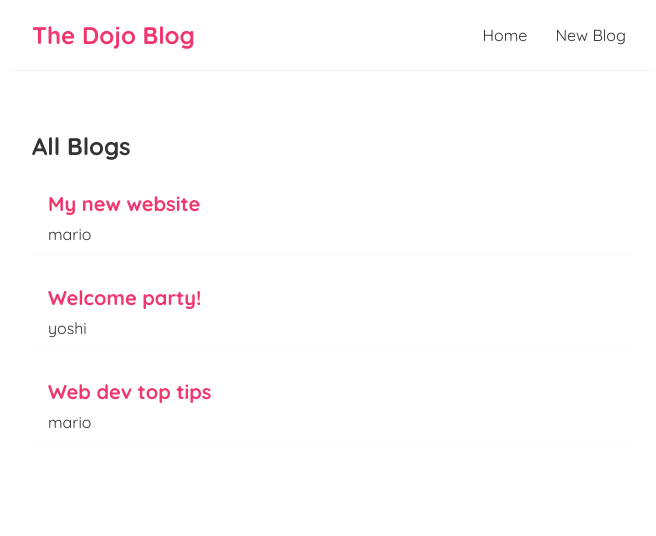
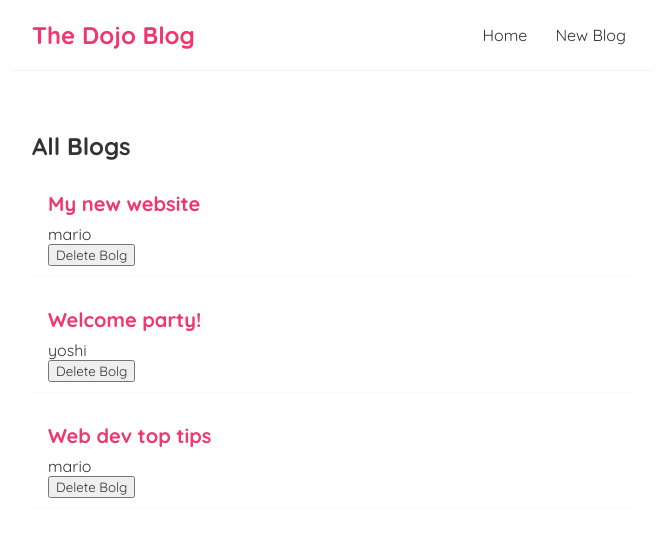
Before and after one commit to Erick-SN/ReactIntroduction, a React (Create React App) app: page / in a window 1280 px wide. Shown: the top 536 px of the page, without its empty margins (308-964 px from the left). Built offline with nearby package versions, Linux system fonts and the light colour scheme.

Commit message:
Delete Blogs

```diff
--- a/src/components/BlogList.js
+++ b/src/components/BlogList.js
@@ -1,4 +1,4 @@
-const BlogList = ({ blogs, title }) => {
+const BlogList = ({ blogs, title, handleDeleteBlog }) => {
   return (
     <>
       <div className="blog-list">
@@ -7,6 +7,9 @@ const BlogList = ({ blogs, title }) => {
           <div className="blog-preview" key={blog.id}>
             <h2>{blog.title}</h2>
             <p>{blog.author}</p>
+            <button onClick={() => handleDeleteBlog(blog.id)}>
+              Delete Bolg
+            </button>
           </div>
         ))}
       </div>
--- a/src/components/Home.js
+++ b/src/components/Home.js
@@ -12,11 +12,18 @@ const Home = () => {
       id: 3,
     },
   ]);
-
+  const handleDeleteBlog = (idDelete) => {
+    const newBlogs = blogs.filter(({ id }) => id != idDelete);
+    setBlogs(newBlogs);
+  };
   return (
     <>
       <div className="home">
-        <BlogList blogs={blogs} title="All Blogs" />
+        <BlogList
+          blogs={blogs}
+          title="All Blogs"
+          handleDeleteBlog={handleDeleteBlog}
+        />
       </div>
     </>
   );
```
